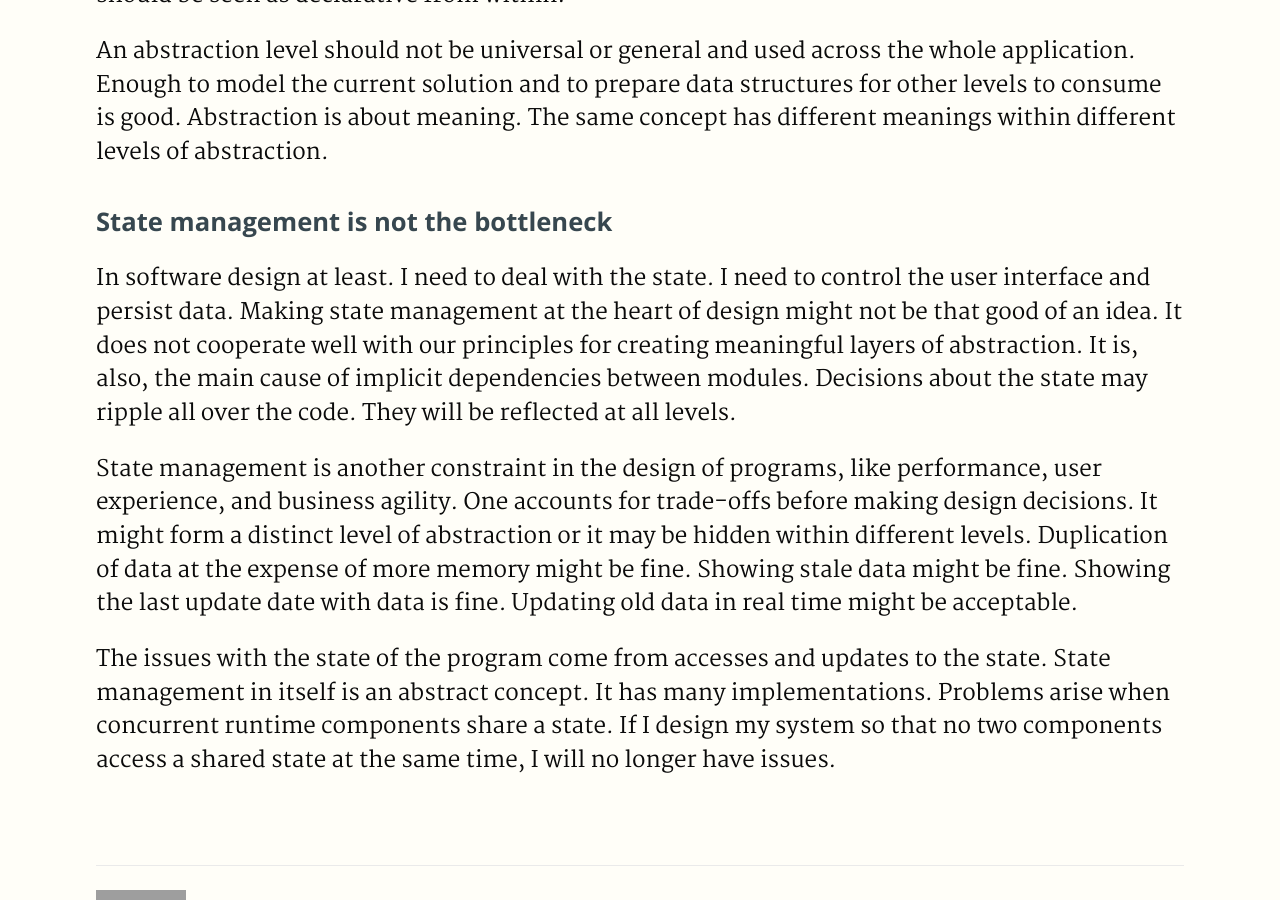
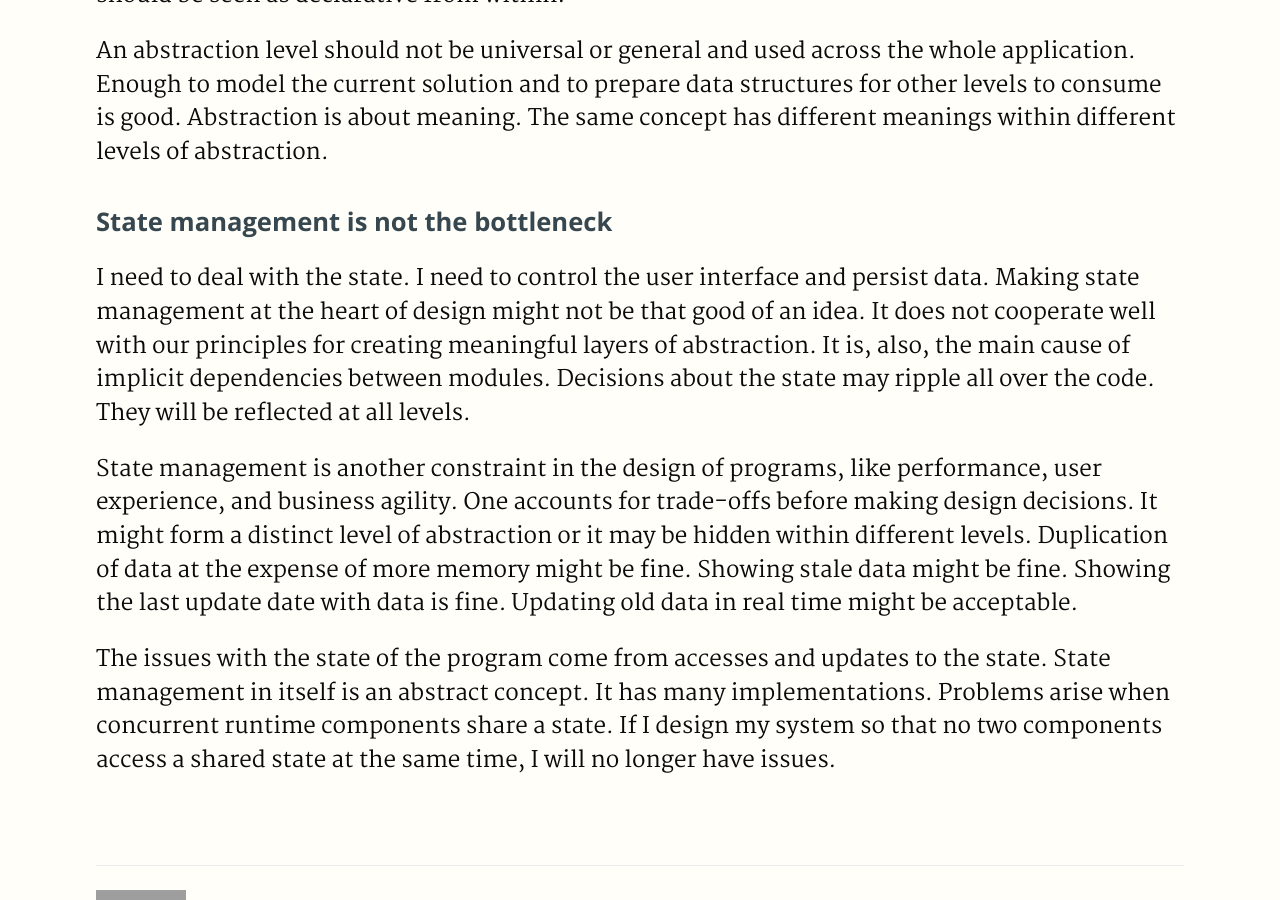
Before and after one commit to haresfaiez/haresfaiez.github.io, a Jekyll site: the page built from _posts/2018-09-15-taking-declarative-programming-to-the-next-level.md, in a window 1280 px wide and 900 px high, scrolled down 2578 px. Built offline with Jekyll 4.4.1, drawn with Linux system fonts in a browser that asks for light colours; grey boxes are pictures that could not be loaded.

Commit message:
Improve declarative programming post

```diff
--- a/_posts/2018-09-15-taking-declarative-programming-to-the-next-level.md
+++ b/_posts/2018-09-15-taking-declarative-programming-to-the-next-level.md
@@ -98,7 +98,6 @@ within different levels of abstraction.
 
 ## State management is not the bottleneck
 
-In software design at least.
 I need to deal with the state. I need to control the user interface and persist data.
 Making state management at the heart of design might not be that good of an idea.
 It does not cooperate well with our principles for creating meaningful layers of abstraction.
```
